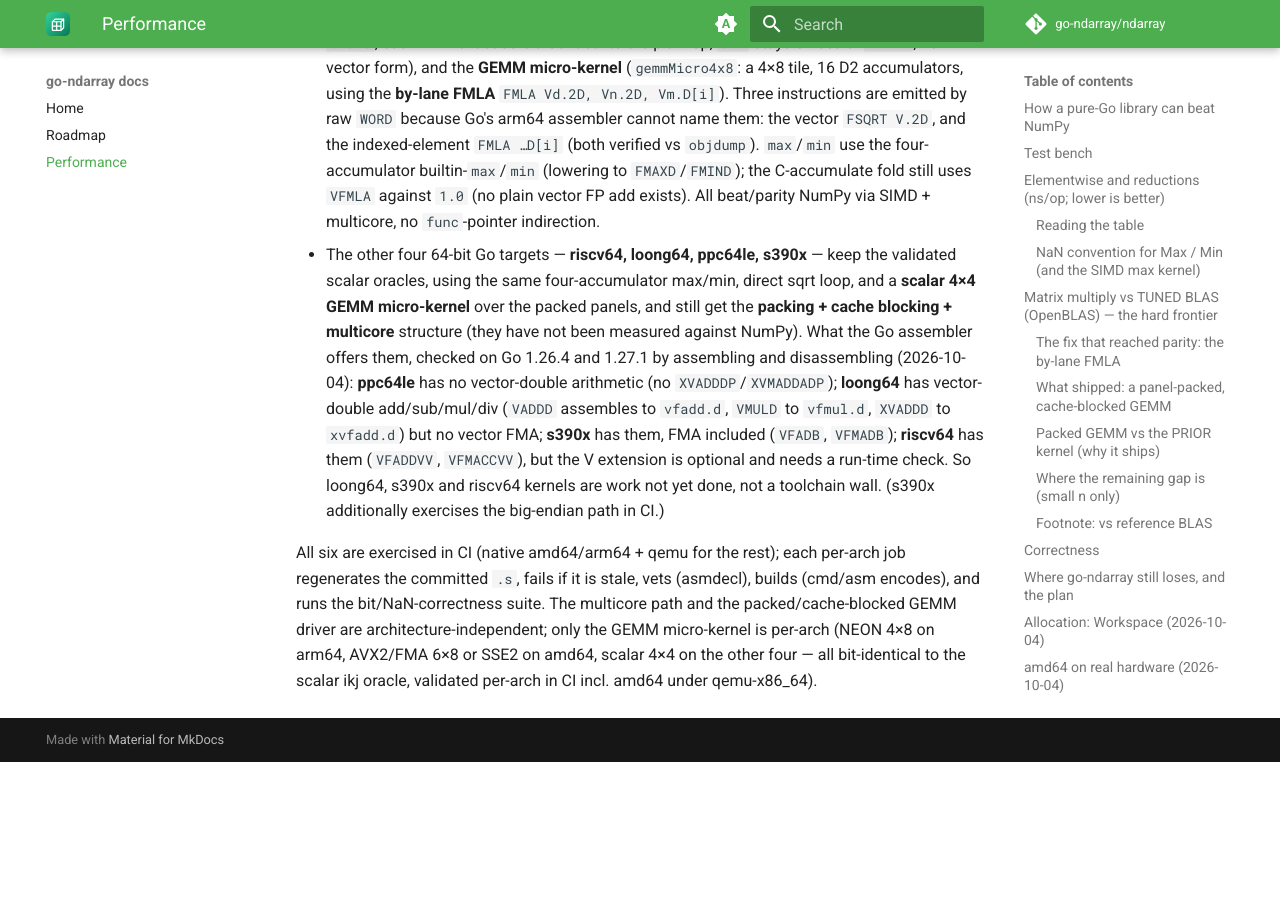
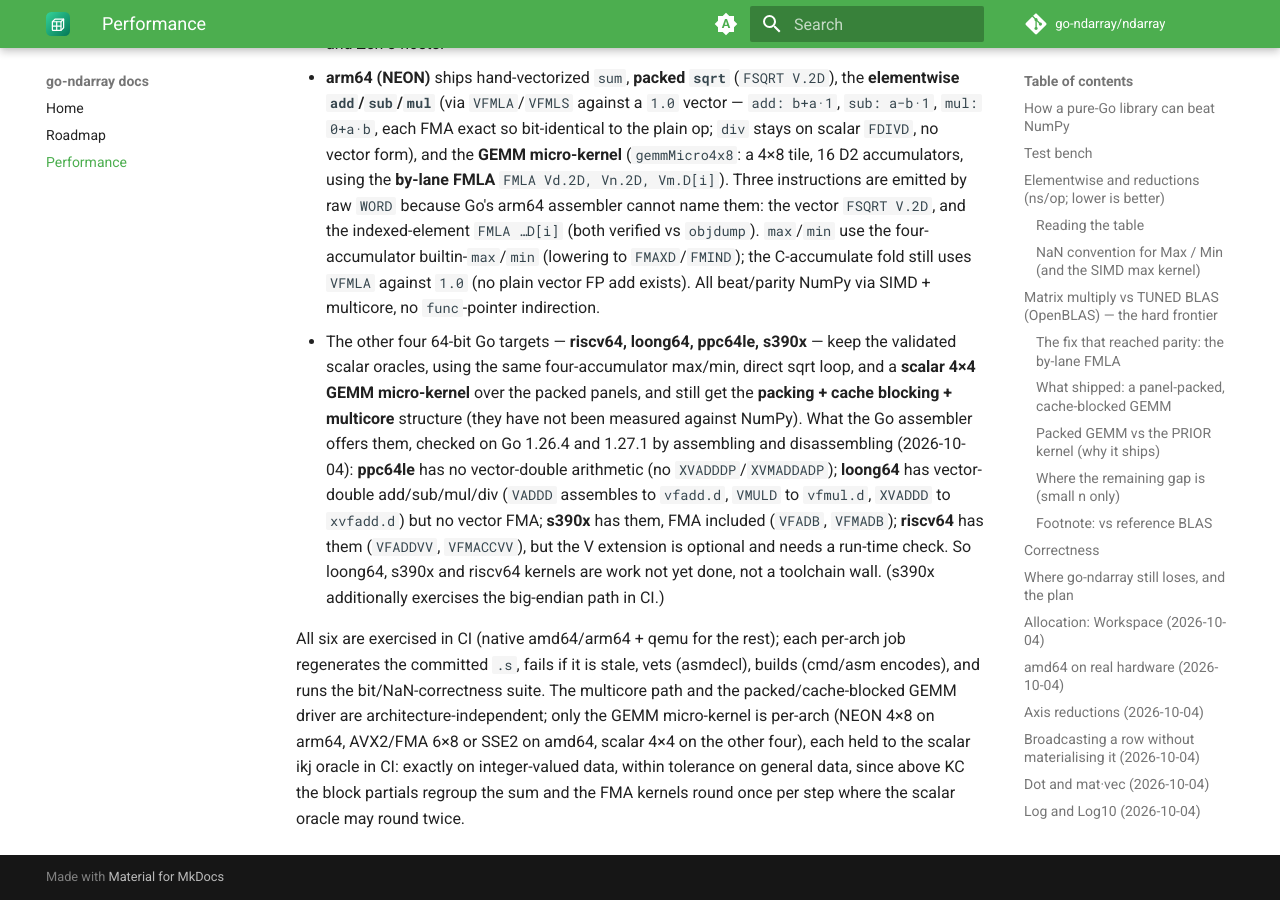
Before and after one commit to go-ndarray/docs, an MkDocs documentation site: the page built from docs/performance.md, in a window 1280 px wide and 900 px high, scrolled down 15583 px. Built offline with MkDocs 1.6.1 and Material for MkDocs 9.7.7, drawn with Linux system fonts in a browser that asks for light colours; comment, search, counter and statistics services are not loaded; the version menu is left out; before the commit the page ends 16345 px from its top, so only the background shows below that; some of the changed text lies outside the part shown.

Commit message:
Sync with ndarray v0.2.2: three corrected passages (#8)
Mirrors go-ndarray/ndarray#19: unary ufuncs are not all Map-based (Sqrt,
Exp, Log, Log10 have their own kernels); Exp/Log are no longer listed at
NumPy parity through Map, with measured Sin/Cos/Tanh figures instead; and
the GEMM micro-kernels match the ikj oracle exactly only on integer data
(CI has no qemu-x86_64 job).

Co-authored-by: Claude Opus 5.5 <noreply@anthropic.com>

```diff
--- a/docs/performance.md
+++ b/docs/performance.md
@@ -336,7 +336,8 @@ The SIMD kernels are also validated against the scalar oracle per-arch in CI:
 | `Sqrt` | **FIXED — go wins 2.8× at 4 M, *Into* 1.8× small** | packed `SQRTPD` (amd64) / packed NEON `FSQRT V.2D` (arm64) / intrinsic `FSQRTD` (others), off a non-`func`-pointer seam |
 | `Max` / `Min` | **FIXED — go wins 1.4× at 4 M, ~4× small** | builtin-`max` NaN-propagating oracle + 4-accumulator reducer + amd64 `MAXPD`+NaN-scan |
 | `MatMul` vs tuned BLAS (OpenBLAS) | **FIXED — parity at n=1024 (~0.99×, ~203 GFLOP/s); 0.97× at n=512** | by-lane FMLA micro-kernel (`FMLA Vd.2D,Vn.2D,Vm.D[i]` via `WORD`) closed the prior 0.76× gap. Only small n=256 trails (0.67×) on per-call overhead, not throughput — see above |
-| other `Map` ufuncs (`Exp`, `Log`, `Sin`…) | NumPy ~parity (libm-bound) | a packed `VEXP`/`VLOG` is libm-accuracy work; the math, not the dispatch, dominates here |
+| `Exp`, `Log`, `Log10` | **FIXED in v0.2.0** — own kernels | ports of Arm's optimized-routines, 2–3.5× `math.Exp`/`math.Log`; see the Exp and Log sections below |
+| `Sin`, `Cos`, `Tan`, … (through `Map`) | ~parity with NumPy | per element on one Zen 3 core: Go `math.Sin` 10.5 ns vs NumPy 10.4, `math.Cos` 11.1 vs 10.7, `math.Tanh` 16.5 vs 13.5 (2026-10-04); `Map`'s call per element adds 15–20% |
 
 ## Allocation: `Workspace` (2026-10-04)
 
@@ -631,5 +632,7 @@ per-arch job regenerates the committed `.s`, fails if it is stale, vets
 (asmdecl), builds (cmd/asm encodes), and runs the bit/NaN-correctness suite. The
 multicore path and the packed/cache-blocked GEMM driver are
 architecture-independent; only the GEMM micro-kernel is per-arch (NEON 4×8 on
-arm64, AVX2/FMA 6×8 or SSE2 on amd64, scalar 4×4 on the other four — all bit-identical to the
-scalar ikj oracle, validated per-arch in CI incl. amd64 under qemu-x86_64).
+arm64, AVX2/FMA 6×8 or SSE2 on amd64, scalar 4×4 on the other four), each held to
+the scalar ikj oracle in CI: exactly on integer-valued data, within tolerance on
+general data, since above KC the block partials regroup the sum and the FMA
+kernels round once per step where the scalar oracle may round twice.
```
Also changed, not shown: other parts of docs/performance.md (+1 -1 lines), docs/roadmap.md (+4 -2 lines).
